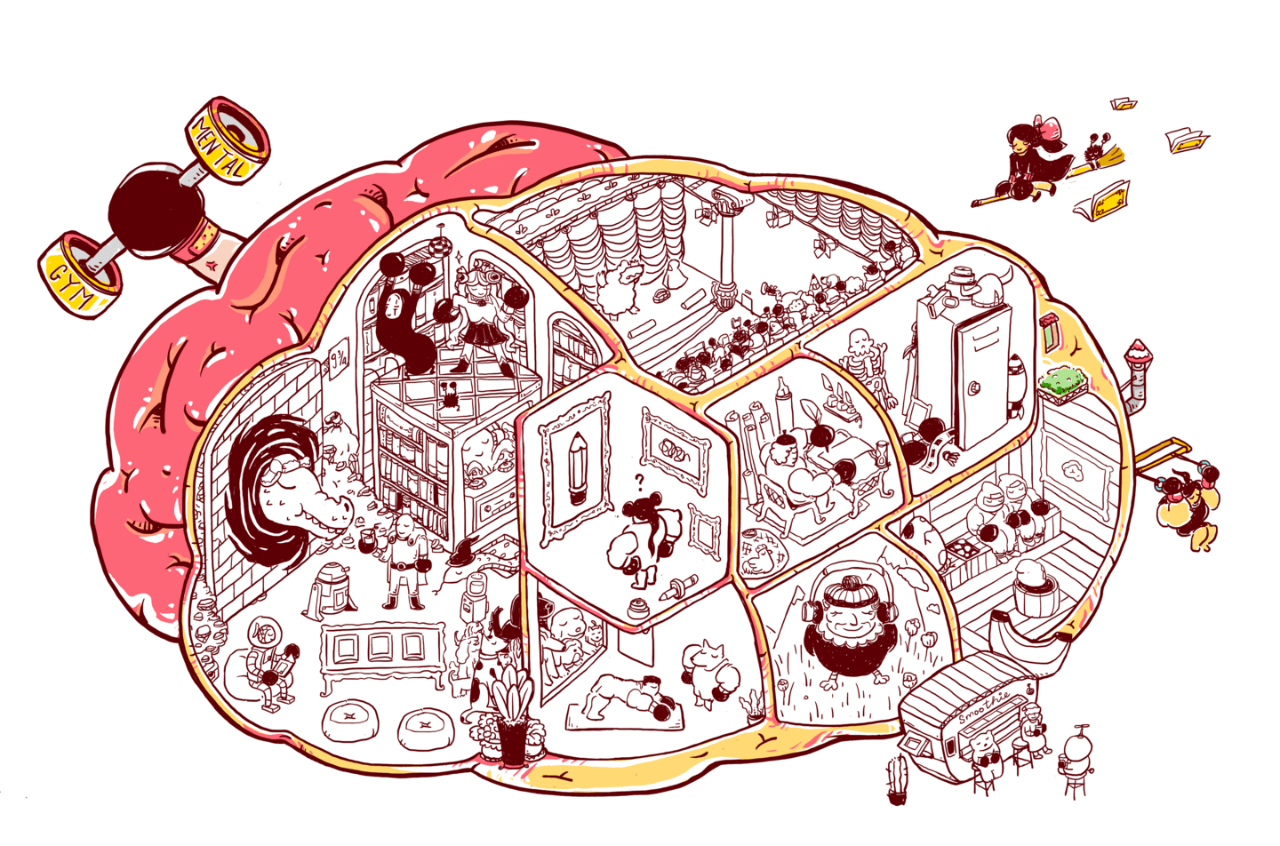
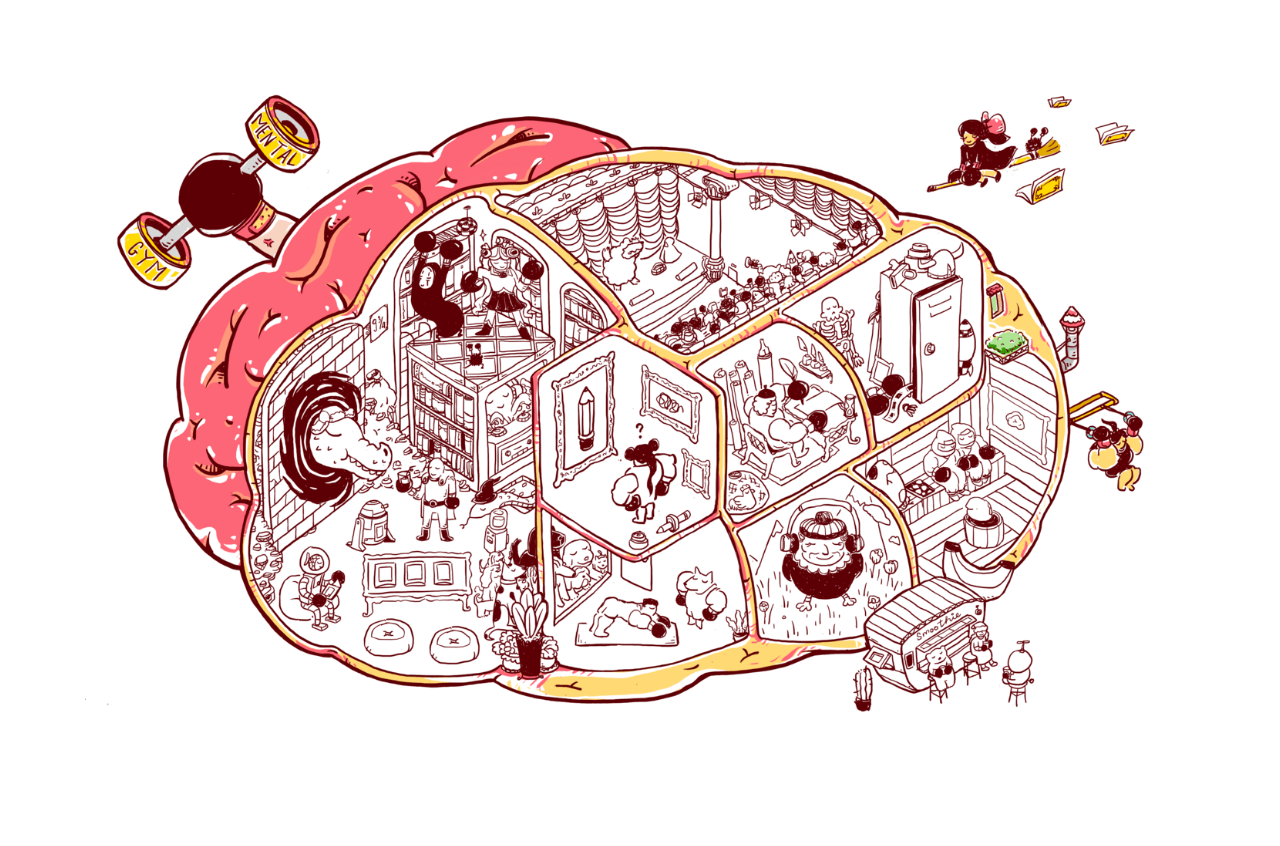
Before and after one commit to marcuscuongdoan/mental-gym, a React (Create React App) app: page / in a window 1280 px wide. Shown: the top 846 px of the page. After the commit the page ends 800 px from the top, so only its background shows below. Built offline with nearby package versions, Linux system fonts and the light colour scheme.

Commit message:
update container to be smaller

```diff
--- a/src/App.css
+++ b/src/App.css
@@ -37,11 +37,20 @@
   }
 }
 
+.container {
+  width: 100vw;
+  height: 100vh;
+  overflow: hidden;
+  display: flex;
+  justify-content: center;
+  align-items: center;
+}
+
 .App {
   width: 100vw;
-  max-width: 1440px;
+  max-width: 1110px;
   height: calc(4191/6000 * 100vw);
-  max-height: calc(4191/6000 * 1440px);
+  max-height: calc(4191/6000 * 1110px);
   display: grid;
   grid-template-columns: repeat(12, 1fr);
   grid-template-rows: repeat(12, 1fr);
--- a/src/App.js
+++ b/src/App.js
@@ -67,6 +67,7 @@ function App() {
   }
 
   return (
+    <div className="container">
       <div className="App">
         <img className="background" src={background} alt="background" />
         {ROOM_LIST.map(room => {
@@ -74,6 +75,7 @@ function App() {
         })}
         <img className="room" src={image} alt="background" />
       </div>
+    </div>
   );
 }
 
```
Lines whose indentation alone changed are shown as unchanged.
